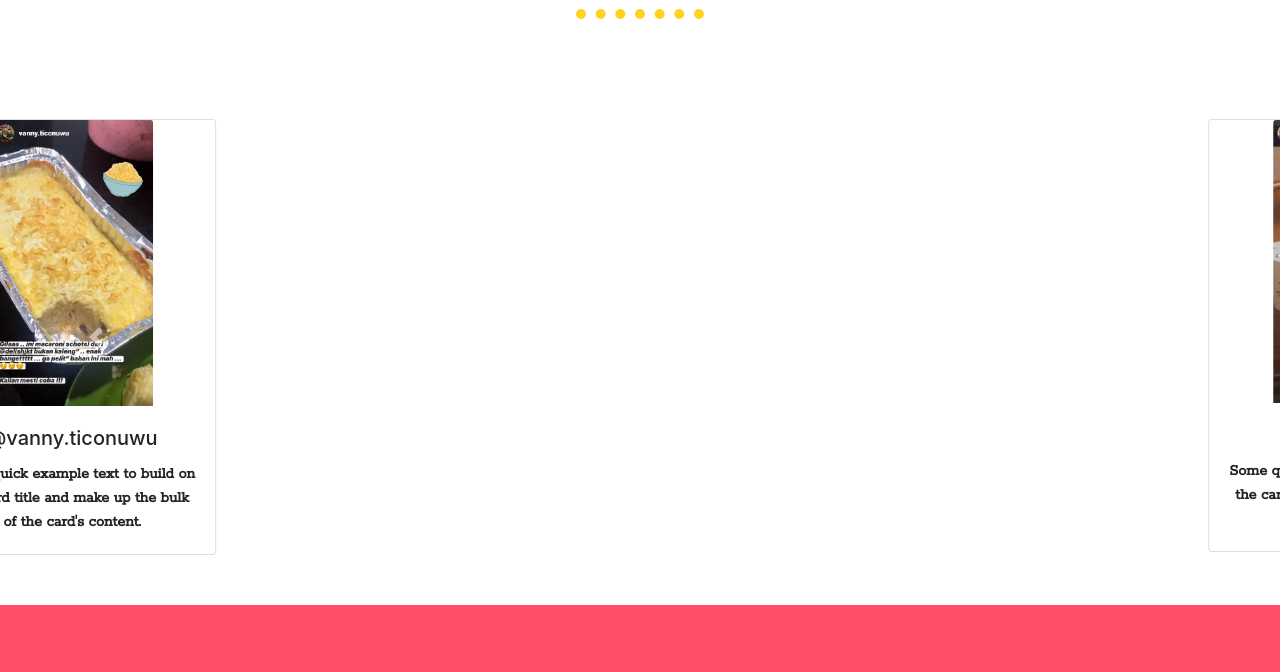
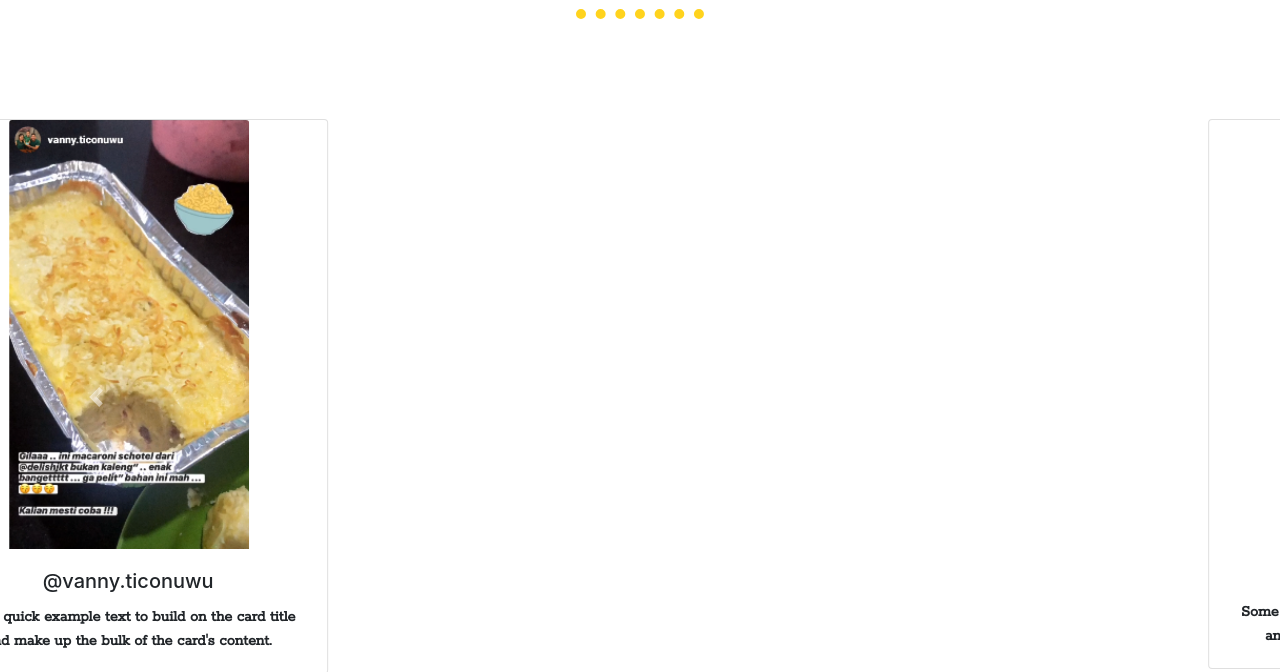
Before and after one commit to marcushg12/Delish-Website, a plain HTML site: page index.html in a window 1280 px wide. Shown: the part 1440-2112 px from the top of the page. Drawn offline with nearby package versions, Linux system fonts and the light colour scheme; a web font is replaced by a local one.

Commit message:
Update styles.css
testi image position

```diff
--- a/CSS/styles.css
+++ b/CSS/styles.css
@@ -89,14 +89,14 @@ hr {
 /* Testimonial Section */
 
 .card {
-  width: 18rem;
+  width: 25rem;
   text-align: center;
 }
 
 .card-img-top {
   position: relative;
-  margin-left: 4rem;
-  width: 10rem;
+  margin-left: 5rem;
+  width: 15rem;
   height: auto;
 }
 /* Footer */
```
